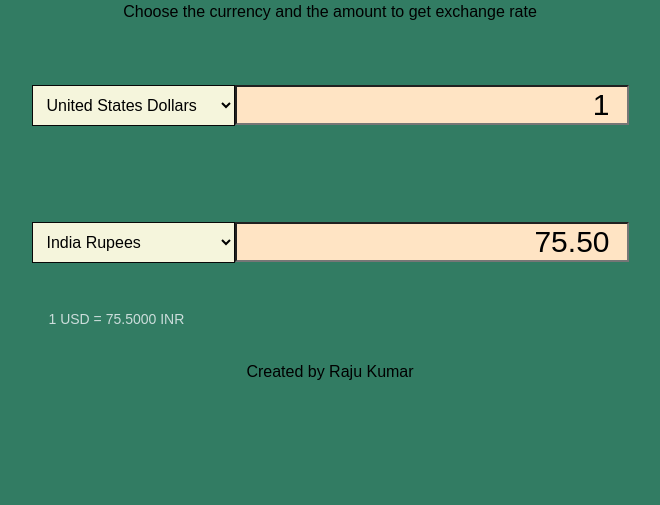
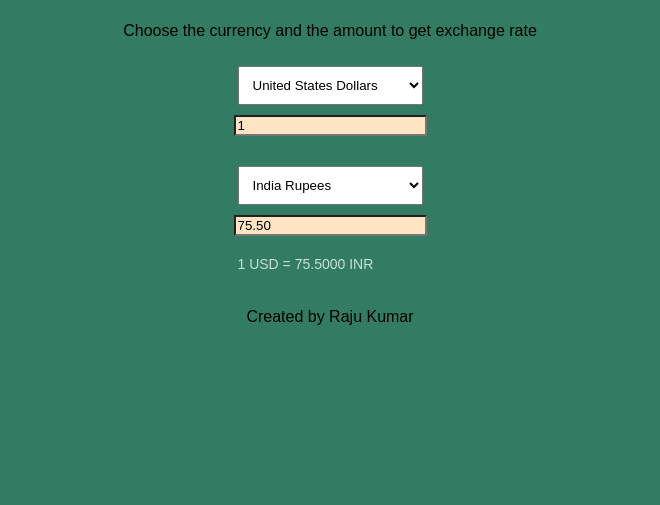
Before and after one commit to rajukr9824/currency-converter, a plain HTML site: page index.html in a window 1280 px wide. Shown: the part 351-856 px from the top of the page, without its empty margins (310-970 px from the left). After the commit the page ends 820 px from the top, so only its background shows below. Drawn offline with Linux system fonts and the light colour scheme.

Commit message:
change in style css

```diff
--- a/style.css
+++ b/style.css
@@ -7,11 +7,12 @@ body {
     height: 100vh;
     font-family: Arial, Helvetica, sans-serif;
     margin: 0;
-    padding: 28px;
+    padding: 10px;
 }
 
 img {
-    width: 200px;
+    width: 100%;
+    max-width: 200px;
 }
 
 h1 {
@@ -23,43 +24,38 @@ p {
 }
 
 .currency {
-    padding: 48px;
+    padding: 10px;
     display: flex;
+    flex-direction: column;
     align-items: center;
-    justify-content: flex-end;
+    justify-content: center;
 }
 
 .currency select {
-    padding: 10px 20px 10px 10px;
-    border: 1px solid #080808;
-    font-size: 16px;
-    background-color: beige;
-    background-position: right 10px top 50%, 0, 0;
-    background-size: 12px auto, 100%;
-    background-repeat: no-repeat;
+    padding: 10px;
+    margin-bottom: 10px;
+    width: 100%;
 }
 
 .currency input {
+    width: 100%;
     background-color: bisque;
-    font-size: 30px;
-    text-align: right;
+    margin-bottom: 10px;
 }
 
 .swapcontainer {
-    display: flex;
-    align-items: center;
-    justify-content: space-between;
+    flex-direction: column;
 }
 
 .rate {
     color: rgb(204, 221, 219);
     font-size: 14px;
-    padding: 0 65px;
+    padding: 0 10px;
     margin-bottom: 20px;
 }
 
 @media(max-width:600px) {
     .currency input {
-        width: 200px;
+        width: 100%;
     }
 }
```
